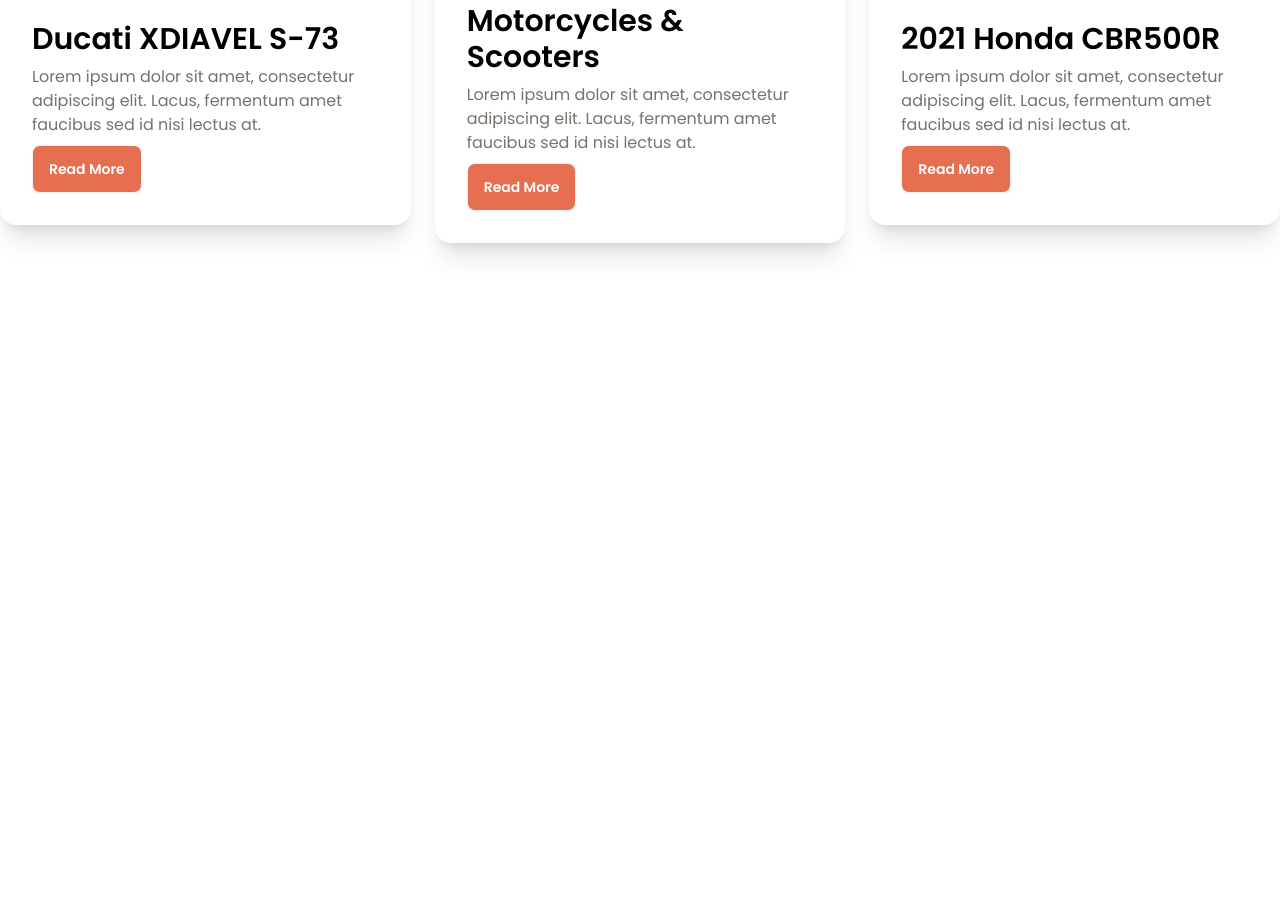
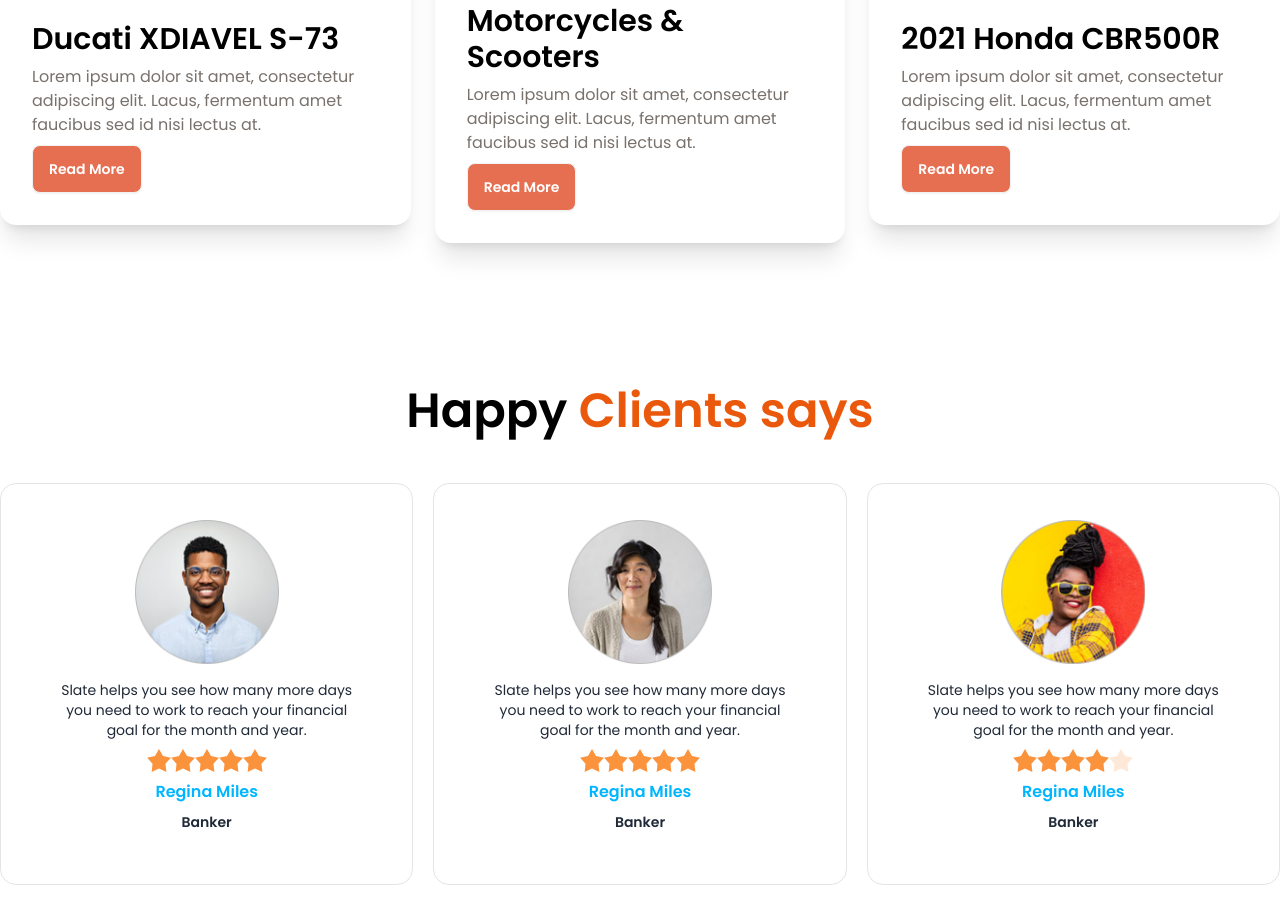
Before and after one commit to MdShuvo18/biker-zone-with-daisyUI, a plain HTML site: page index.html in a window 1280 px wide. Shown: the part 1703-2626 px from the top of the page. Before the commit the page ends 2090 px from the top, so only its background shows below. Drawn offline with nearby package versions, Linux system fonts and the light colour scheme.

Commit message:
happy client section added and responsive completed

```diff
--- a/index.html
+++ b/index.html
@@ -175,7 +175,7 @@
     <main class="md:container md:mx-auto">
         <!-- Featured bike section start -->
         <section class="my-16 ">
-            <div class="flex flex-col items-center space-y-4 md:mb-16 mb-24 lg:mb-36  ">
+            <div class="flex flex-col  text-center space-y-4 md:mb-16 mb-24 lg:mb-36  ">
                 <h2 class="text-5xl text-black font-semibold">Fetured Bikes In This Year</h2>
                 <p class="text-amber-600 text-base">Best bike collection</p>
                 <hr class="w-14 ">
@@ -197,7 +197,8 @@
                     <figure><img src="./images/others/latest1.png" alt="Shoes" /></figure>
                     <div class="card-body">
                         <h2 class="card-titlem text-3xl text-black font-semibold">Ducati XDIAVEL S-73</h2>
-                      <p class="text-stone-500 font-normal">Lorem ipsum dolor sit amet, consectetur adipiscing elit. Lacus, fermentum amet faucibus sed id nisi lectus at.</p>
+                        <p class="text-stone-500 font-normal">Lorem ipsum dolor sit amet, consectetur adipiscing elit.
+                            Lacus, fermentum amet faucibus sed id nisi lectus at.</p>
                         <div class="card-actions">
                             <button class="btn bg-button-color text-white">Read More</button>
                         </div>
@@ -208,7 +209,8 @@
                     <figure><img src="./images/others/latest2.png" alt="Shoes" /></figure>
                     <div class="card-body">
                         <h2 class="card-titlem text-3xl text-black font-semibold">Motorcycles & Scooters</h2>
-                      <p class="text-stone-500 font-normal">Lorem ipsum dolor sit amet, consectetur adipiscing elit. Lacus, fermentum amet faucibus sed id nisi lectus at.</p>
+                        <p class="text-stone-500 font-normal">Lorem ipsum dolor sit amet, consectetur adipiscing elit.
+                            Lacus, fermentum amet faucibus sed id nisi lectus at.</p>
                         <div class="card-actions">
                             <button class="btn bg-button-color text-white">Read More</button>
                         </div>
@@ -219,7 +221,8 @@
                     <figure><img src="./images/others/latest3.png" alt="Shoes" /></figure>
                     <div class="card-body">
                         <h2 class="card-titlem text-3xl text-black font-semibold">2021 Honda CBR500R</h2>
-                      <p class="text-stone-500 font-normal">Lorem ipsum dolor sit amet, consectetur adipiscing elit. Lacus, fermentum amet faucibus sed id nisi lectus at.</p>
+                        <p class="text-stone-500 font-normal">Lorem ipsum dolor sit amet, consectetur adipiscing elit.
+                            Lacus, fermentum amet faucibus sed id nisi lectus at.</p>
                         <div class="card-actions">
                             <button class="btn bg-button-color text-white">Read More</button>
                         </div>
@@ -228,6 +231,73 @@
             </div>
         </section>
         <!-- Latest news section ended -->
+
+        <!-- happy client section started -->
+        <section class="my-24">
+            <h2 class="text-5xl font-semibold text-black text-center">Happy <span class="text-orange-600">Clients
+                    says</span></h2>
+
+            <div class="grid grid-cols-1 justify-center items-center mt-12 md:grid-cols-2 gap-5 lg:grid-cols-3">
+                <!-- first card -->
+                <div class="card card-compact  bg-base-100 p-9 border border-zinc-200">
+                    <figure><img class="w-36" src="./images/others/user-1.png" alt="Shoes" /></figure>
+                    <div class="card-body">
+                        <p class="text-center">Slate helps you see how
+                            many more days you need
+                            to work to reach your financial
+                            goal for the month and year.</p>
+                        <div class="rating justify-center">
+                            <input type="radio" name="rating-2" class="mask mask-star-2 bg-orange-400" />
+                            <input type="radio" name="rating-2" class="mask mask-star-2 bg-orange-400" />
+                            <input type="radio" name="rating-2" class="mask mask-star-2 bg-orange-400" />
+                            <input type="radio" name="rating-2" class="mask mask-star-2 bg-orange-400" />
+                            <input type="radio" name="rating-2" class="mask mask-star-2 bg-orange-400"checked  />
+                        </div>
+                        <h4 class="text-base font-semibold text-center text-info">Regina Miles</h4>
+                        <p class="text-sm font-semibold text-center">Banker</p>
+                    </div>
+                </div>
+                <!-- second card -->
+                <div class="card card-compact  bg-base-100 p-9 border border-zinc-200">
+                    <figure><img class="w-36" src="./images/others/user-2.png" alt="Shoes" /></figure>
+                    <div class="card-body">
+                        <p class="text-center">Slate helps you see how
+                            many more days you need
+                            to work to reach your financial
+                            goal for the month and year.</p>
+                        <div class="rating justify-center">
+                            <input type="radio" name="rating-2" class="mask mask-star-2 bg-orange-400" />
+                            <input type="radio" name="rating-2" class="mask mask-star-2 bg-orange-400" />
+                            <input type="radio" name="rating-2" class="mask mask-star-2 bg-orange-400" checked/>
+                            <input type="radio" name="rating-2" class="mask mask-star-2 bg-orange-400" />
+                            <input type="radio" name="rating-2" class="mask mask-star-2 bg-orange-400"  />
+                        </div>
+                        <h4 class="text-base font-semibold text-center text-info">Regina Miles</h4>
+                        <p class="text-sm font-semibold text-center">Banker</p>
+                    </div>
+                </div>
+                <!-- third card -->
+                <div class="card card-compact  bg-base-100 p-9 border border-zinc-200">
+                    <figure><img class="w-36" src="./images/others/user-3.png" alt="Shoes" /></figure>
+                    <div class="card-body">
+                        <p class="text-center">Slate helps you see how
+                            many more days you need
+                            to work to reach your financial
+                            goal for the month and year.</p>
+                        <div class="rating justify-center">
+                            <input type="radio" name="rating-2" class="mask mask-star-2 bg-orange-400" />
+                            <input type="radio" name="rating-2" class="mask mask-star-2 bg-orange-400" />
+                            <input type="radio" name="rating-2" class="mask mask-star-2 bg-orange-400" />
+                            <input type="radio" name="rating-2" class="mask mask-star-2 bg-orange-400" checked />
+                            <input type="radio" name="rating-2" class="mask mask-star-2 bg-orange-400"  />
+                        </div>
+                        <h4 class="text-base font-semibold text-center text-info">Regina Miles</h4>
+                        <p class="text-sm font-semibold text-center">Banker</p>
+                    </div>
+                </div>
+            </div>
+        </section>
+        <!-- happy client section ended -->
     </main>
     <footer></footer>
 </body>
```
Lines whose indentation alone changed are shown as unchanged.
